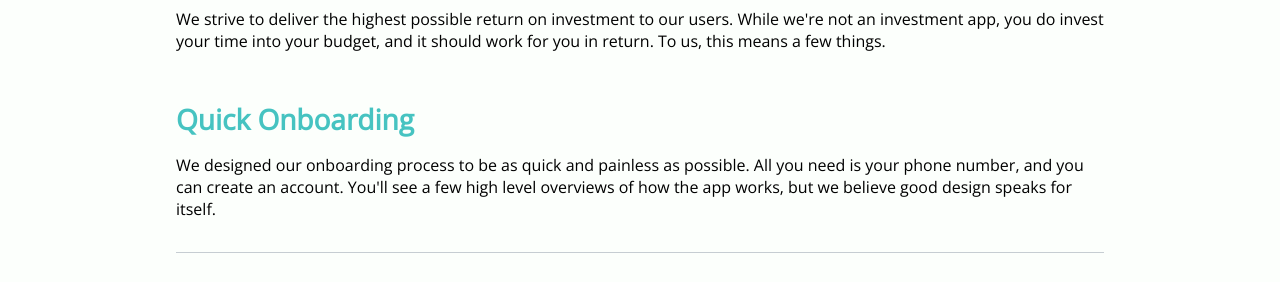
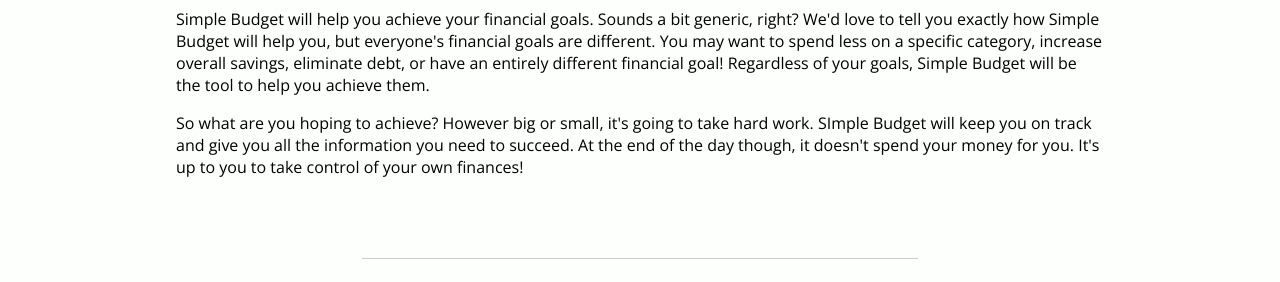
Before and after one commit to lzbrady/simple-budget-site, a Gatsby site: page /why-simple-budget in a window 1280 px wide. Shown: the part 203-485 px from the top of the page. Built offline with nearby package versions, Linux system fonts and the light colour scheme; Gatsby itself is replaced by a stand-in of ours.

Commit message:
Improved why page

```diff
--- a/src/pages/why-simple-budget.js
+++ b/src/pages/why-simple-budget.js
@@ -10,6 +10,21 @@
         <MainLayout>
             <Section>
                 <Title>Why Simple Budget</Title>
+
+                <BodyText>
+                    Simple Budget will help you achieve your financial goals. Sounds a bit generic, right? We'd love to tell you exactly how Simple Budget will help you, but everyone's financial goals
+                    are different. You may want to spend less on a specific category, increase overall savings, eliminate debt, or have an entirely different financial goal! Regardless of your goals,
+                    Simple Budget will be the tool to help you achieve them.
+                </BodyText>
+
+                <BodyText>
+                    So what are you hoping to achieve? However big or small, it's going to take hard work. SImple Budget will keep you on track and give you all the information you need to succeed. At
+                    the end of the day though, it doesn't spend your money for you. It's up to you to take control of your own finances!
+                </BodyText>
+
+                <Divider />
+
+                <Title>How Simple Budget Helps</Title>
 
                 <BodyText>
                     We strive to deliver the highest possible return on investment to our users. While we're not an investment app, you do invest your time into your budget, and it should work for you
@@ -62,6 +77,13 @@
     display: inline-block;
 `;
 
+const Divider = styled.div`
+    height: 1px;
+    width: 60%;
+    background-color: ${colors.lightGray};
+    margin: 64px auto;
+`;
+
 const Reason = styled.div`
     border-bottom: 1px solid ${colors.lightGray};
     padding: 16px 0px 32px;
```
